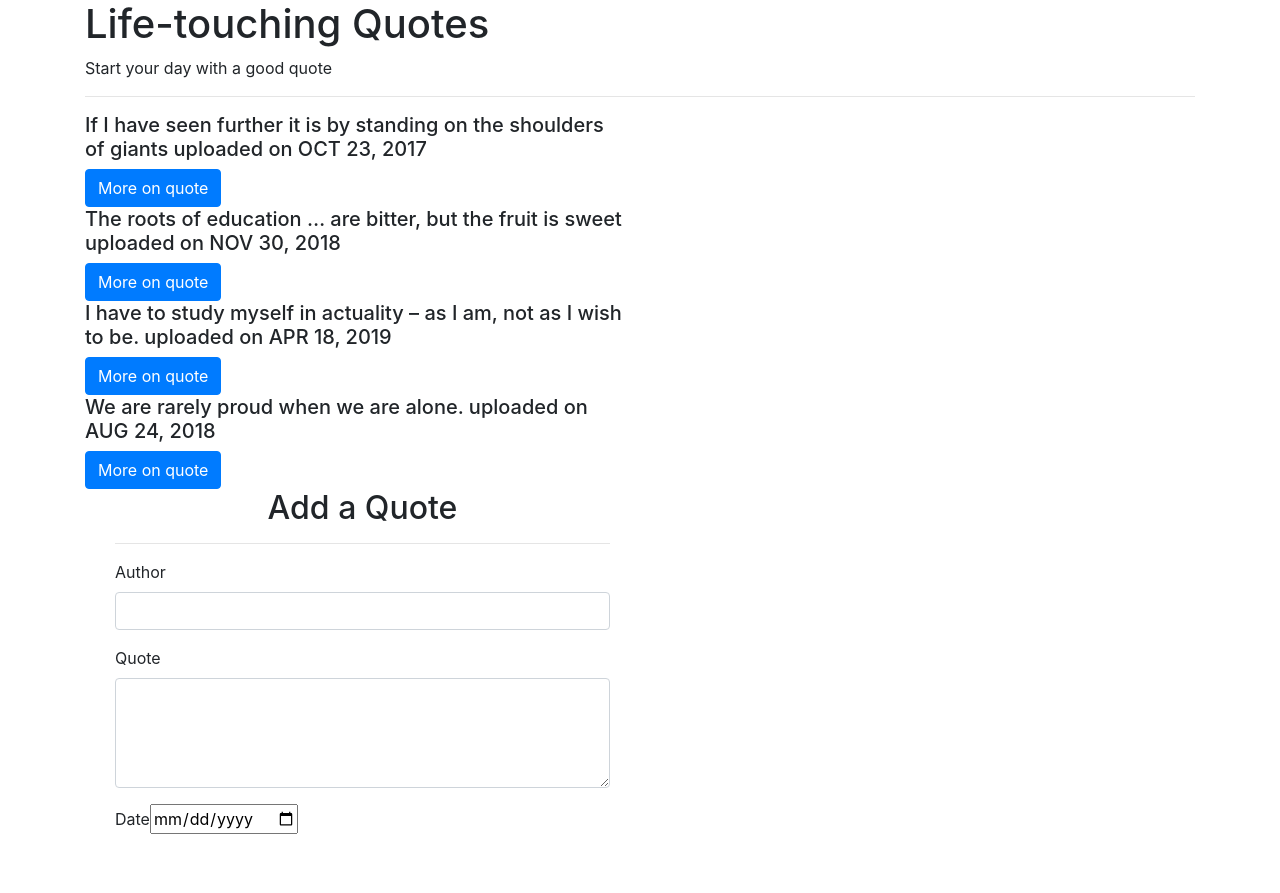
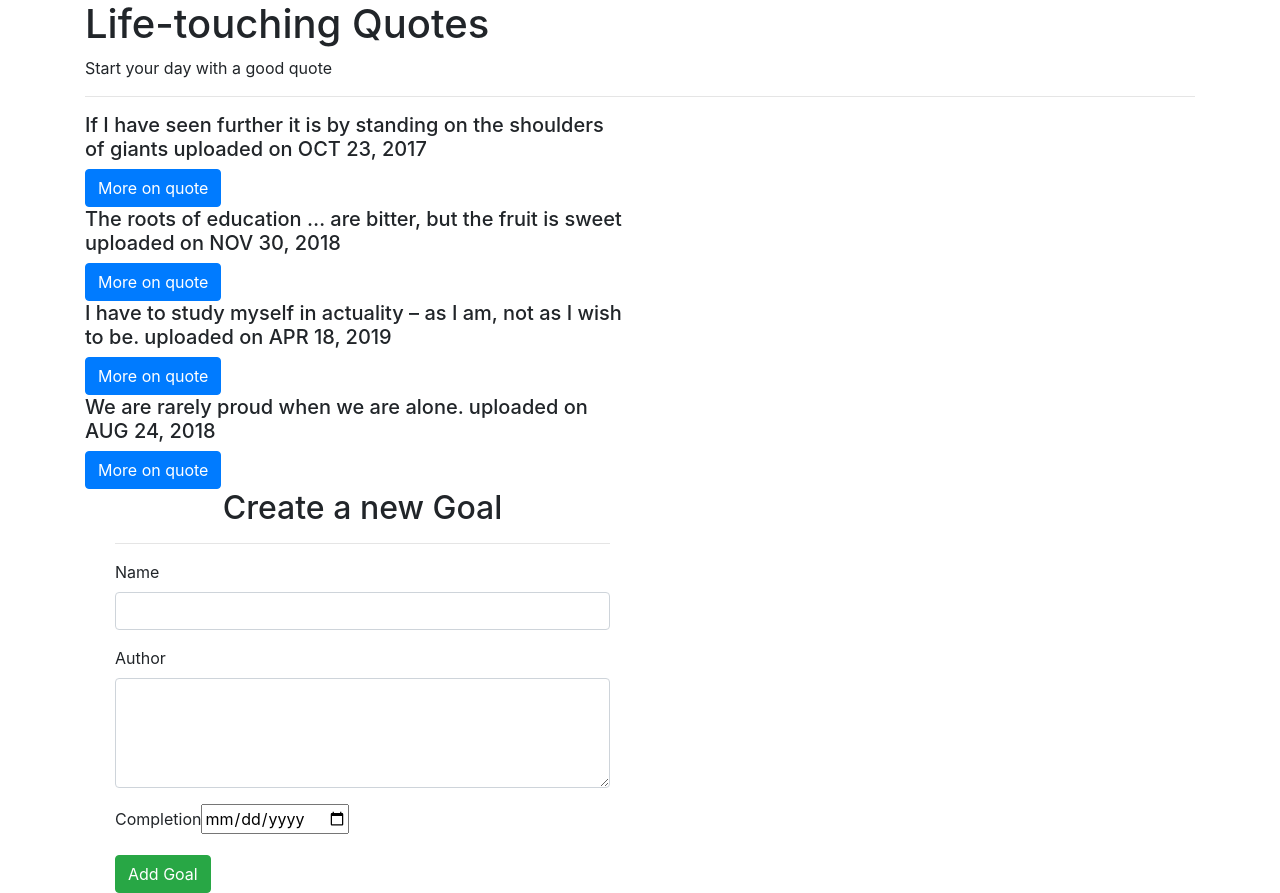
Before and after one commit to CharlesOsang017/Quotes, an Angular app: page / in a window 1280 px wide. Before the commit the page ends 855 px from the top, so only its background shows below. Built offline with nearby package versions, Linux system fonts and the light colour scheme.

Commit message:
Added a add quote button

```diff
--- a/src/app/quote-form/quote-form.component.html
+++ b/src/app/quote-form/quote-form.component.html
@@ -1,23 +1,70 @@
 <div class="container-fluid">
+    <h2 class="text-center">Create a new Goal</h2>
+    <hr>
+    <form #quoteForm='ngForm'>
+        <div class="form-group">
+
+            <label for="name">Name</label>
+            <input type="text" class="form-control" id="name" [(ngModel)]="newQuote.name" name="name" #name='ngModel' required>
+            <div [hidden]="name.valid || name.pristine" class="alert alert-danger">
+              <p>Name is required</p>
+            </div>
+        </div>
+        <div class="form-group">
+
+            <label for="author">Author</label>
+            <textarea class="form-control" id="author" rows="4" [(ngModel)]="newQuote.author" name="author" #author="ngModel" required></textarea>
+            <div [hidden]="author.valid || author.pristine" class="alert alert-danger">
+              <p>Description is required</p>
+            </div>
+        </div>
+        <div class="form-group">
+
+            <label for="complete">Completion</label>
+            <input type='date' id="complete" [(ngModel)]="newQuote.completeDate" name="completeDate" #completeDate="ngModel" required>
+            <div [hidden]="completeDate.valid || completeDate.pristine" class="alert alert-danger">
+              <p>Date is required</p>
+            </div>
+        </div>
+        <button type="submit" class="btn btn-success">Add Goal</button>
+    </form>
+  </div>
+
+
+
+
+
+
+
+
+
+
+
+
+
+
+
+<!-- <div class="container-fluid">
     <h2 class="text-center">Add a Quote</h2>
     <hr>
-    <form>
+    <form #quoteForm='ngForm'>
         <div class="form-group">
 
             <label for="name">Author</label>
-            <input type="text" required class="form-control" id="name">
-
+            <input type="text" class="form-control" id="name" [(ngModel)]="newQuote.name" name="name" #name='ngModel'
+                required>
+            <div [hidden]="name.valid || name.pristine" class="alert alert-danger"></div>
+            <p>Provide the author of your quote</p>
         </div>
         <div class="form-group">
 
             <label for="Author">Quote</label>
-            <textarea class="form-control" id="Author" rows="4" required></textarea>
-
+            <textarea class="form-control" id="Author" rows="4" [(ngModel)]="newQuote.author" name="author"
+                #author="ngModel" required></textarea>
+            <div [hidden]="author.valid || author.pristine" class="alert alert-danger">
+                <p>Provide date</p>
+            </div>
         </div>
-        <div class="form-group">
-            <label for="complete">Date</label>
-            <input type='date' id="complete" required>
-
-        </div>
+        <button type="submit" class="btn btn-success">Add Quote</button>
     </form>
-  </div>
+</div> -->
--- a/src/app/quote-form/quote-form.component.ts
+++ b/src/app/quote-form/quote-form.component.ts
@@ -1,4 +1,5 @@
 import { Component, OnInit } from '@angular/core';
+import { Quote } from '../quote';
 
 @Component({
   selector: 'app-quote-form',
@@ -7,6 +8,7 @@
 })
 export class QuoteFormComponent implements OnInit {
 
+  newQuote = new Quote(0, "", "",new Date());
   constructor() { }
 
   ngOnInit(): void {
```
